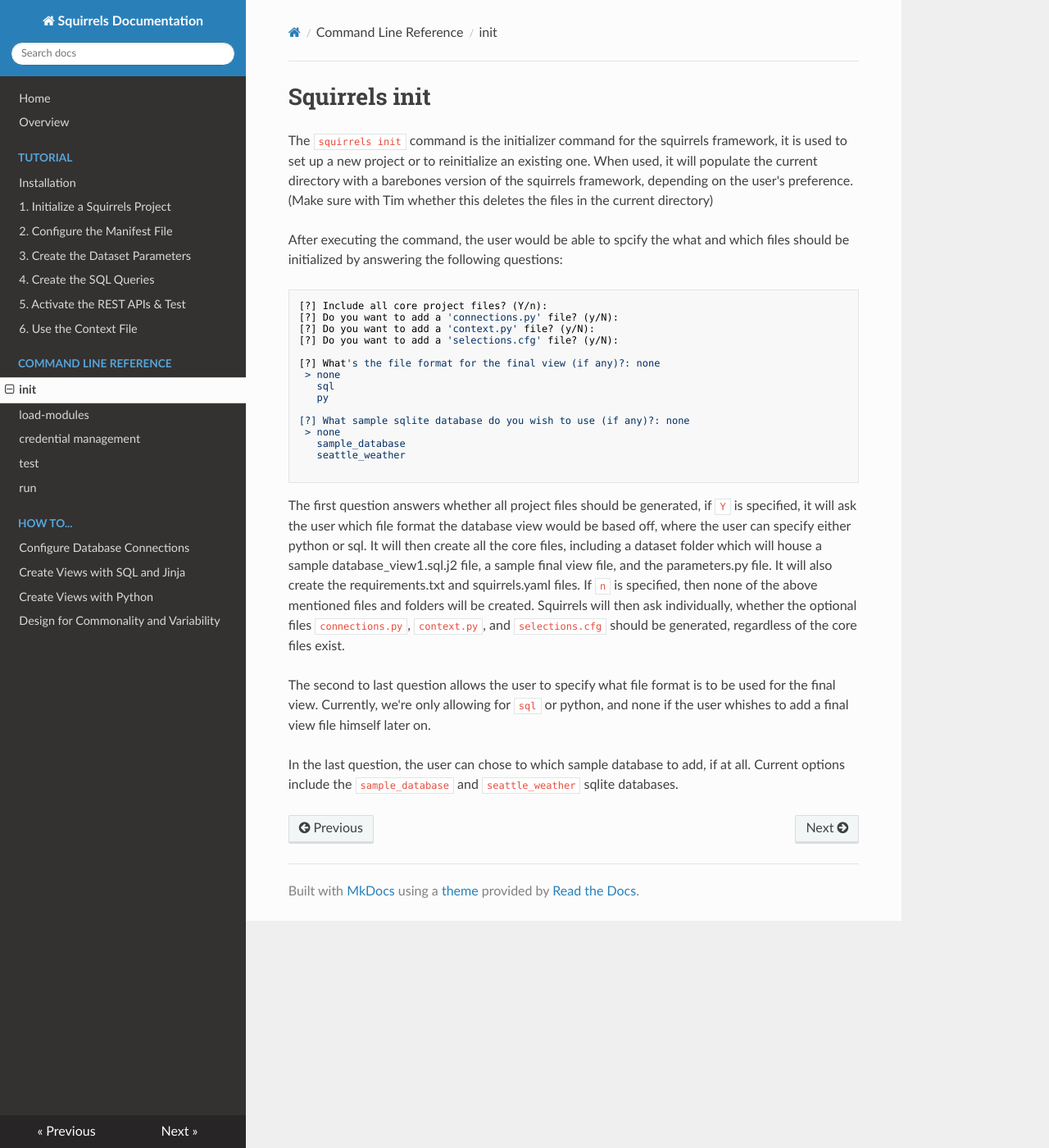
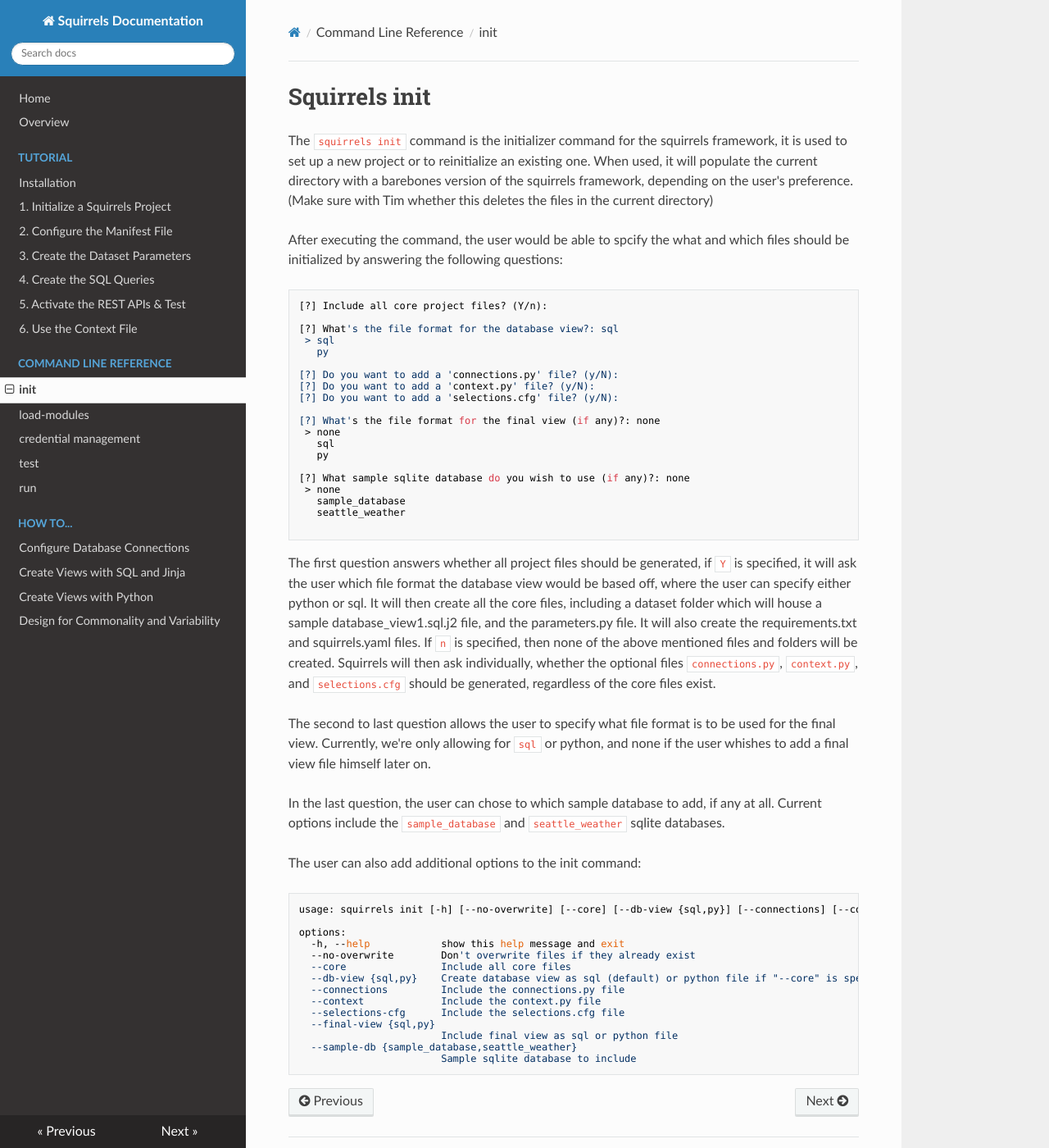
Before and after one commit to squirrels-nest/squirrels-docs, an MkDocs documentation site: the page built from docs/cli/init.md, in a window 1280 px wide and 1400 px high. Shown: the whole window at 82% size. Built offline with MkDocs 1.6.1, drawn with Linux system fonts in a browser that asks for light colours; nearby versions of some CDN libraries.

Commit message:
changed some stuff

````diff
--- a/docs/cli/init.md
+++ b/docs/cli/init.md
@@ -5,6 +5,11 @@
 
 ```bash
 [?] Include all core project files? (Y/n):
+
+[?] What's the file format for the database view?: sql
+ > sql
+   py
+
 [?] Do you want to add a 'connections.py' file? (y/N):
 [?] Do you want to add a 'context.py' file? (y/N):
 [?] Do you want to add a 'selections.cfg' file? (y/N):
@@ -21,8 +26,27 @@
 
 ```
 
-The first question answers whether all project files should be generated, if `Y` is specified, it will ask the user which file format the database view would be based off, where the user can specify either python or sql. It will then create all the core files, including a dataset folder which will house a sample database_view1.sql.j2 file, a sample final view file, and the parameters.py file. It will also create the requirements.txt and squirrels.yaml files. If `n` is specified, then none of the above mentioned files and folders will be created. Squirrels will then ask individually, whether the optional files `connections.py`, `context.py`, and `selections.cfg` should be generated, regardless of the core files exist.
+The first question answers whether all project files should be generated, if `Y` is specified, it will ask the user which file format the database view would be based off, where the user can specify either python or sql. It will then create all the core files, including a dataset folder which will house a sample database_view1.sql.j2 file, and the parameters.py file. It will also create the requirements.txt and squirrels.yaml files. If `n` is specified, then none of the above mentioned files and folders will be created. Squirrels will then ask individually, whether the optional files `connections.py`, `context.py`, and `selections.cfg` should be generated, regardless of the core files exist.
 
 The second to last question allows the user to specify what file format is to be used for the final view. Currently, we're only allowing for `sql` or python, and none if the user whishes to add a final view file himself later on.
 
-In the last question, the user can chose to which sample database to add, if at all. Current options include the `sample_database` and `seattle_weather` sqlite databases.
+In the last question, the user can chose to which sample database to add, if any at all. Current options include the `sample_database` and `seattle_weather` sqlite databases.
+
+The user can also add additional options to the init command:
+
+```bash
+usage: squirrels init [-h] [--no-overwrite] [--core] [--db-view {sql,py}] [--connections] [--context] [--selections-cfg] [--final-view {sql,py}] [--sample-db {sample_database,seattle_weather}]
+
+options:
+  -h, --help            show this help message and exit
+  --no-overwrite        Don't overwrite files if they already exist
+  --core                Include all core files
+  --db-view {sql,py}    Create database view as sql (default) or python file if "--core" is specified
+  --connections         Include the connections.py file
+  --context             Include the context.py file
+  --selections-cfg      Include the selections.cfg file
+  --final-view {sql,py}
+                        Include final view as sql or python file
+  --sample-db {sample_database,seattle_weather}
+                        Sample sqlite database to include
+```
````
Also changed, not shown: docs/cli/load-modules.md (+1 -1 lines), docs/cli/run.md (+3 -1 lines).
